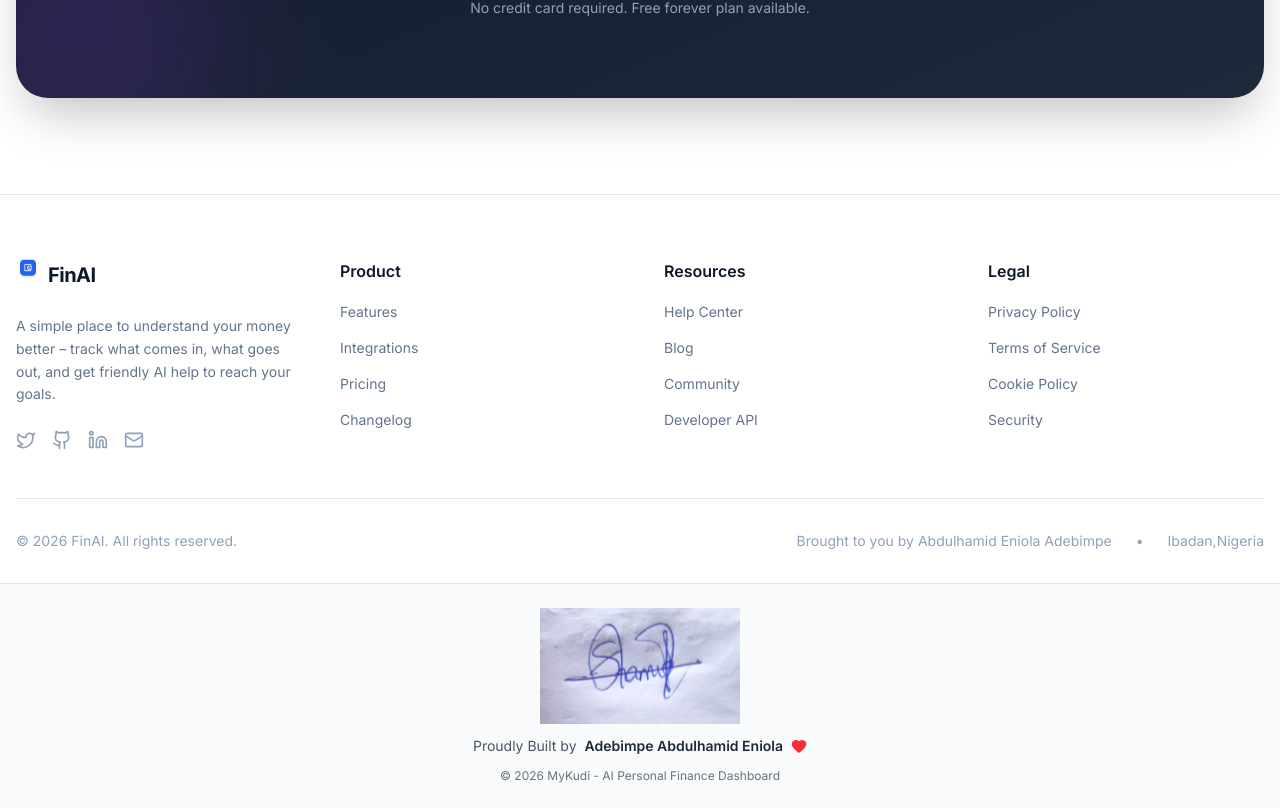
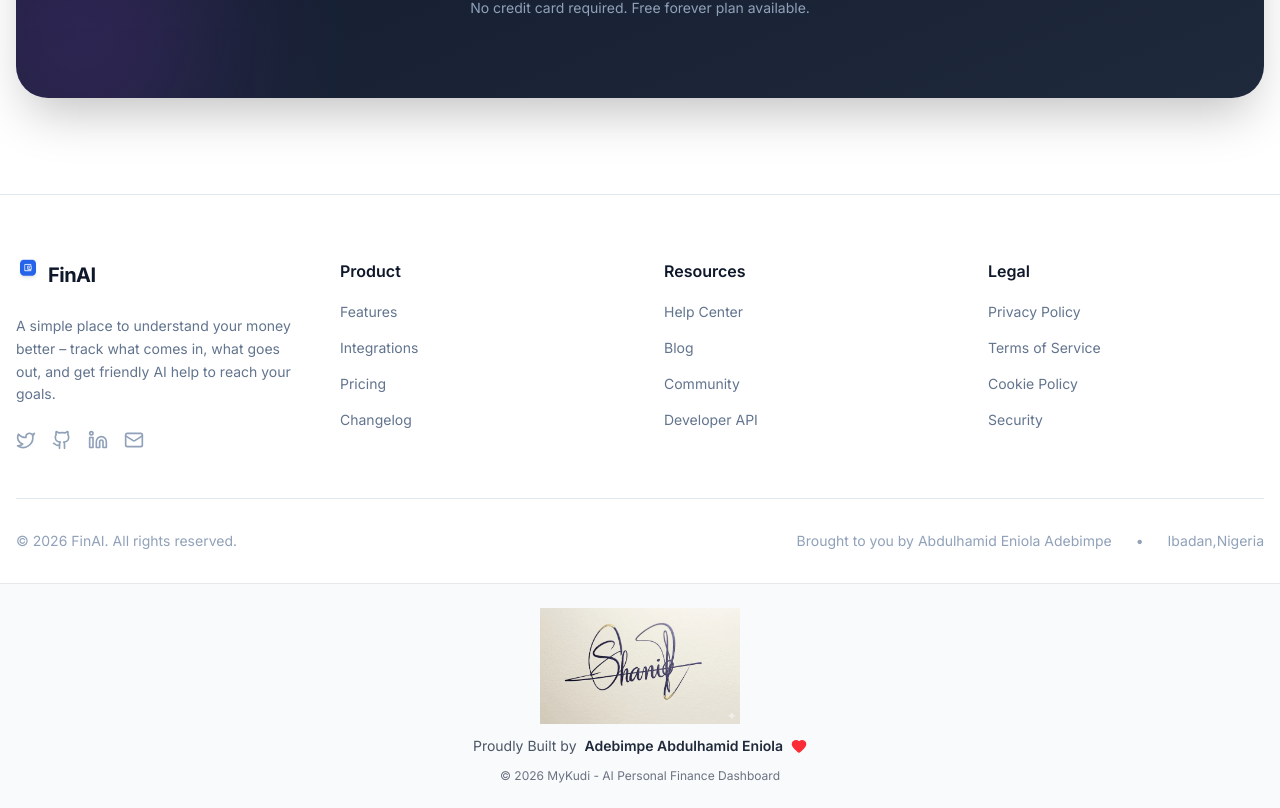
Before and after one commit to AdebimpeAbdulhamidEniola/personal_finance_ai, a Next.js app: page / in a window 1280 px wide. Shown: the part 2767-3575 px from the top of the page. Built offline with nearby package versions, Linux system fonts and the light colour scheme.

Commit message:
update signature file to sain.png

```diff
--- a/components/signature.tsx
+++ b/components/signature.tsx
@@ -10,7 +10,7 @@
           {/* Signature Image */}
           <div className="relative">
             <img
-              src="/signature.jpg"
+              src="/sain.png"
               alt="Adebimpe Abdulhamid Eniola Signature"
               width={200}
               height={60}
```
Also changed, not shown: public/sain.png (added).
